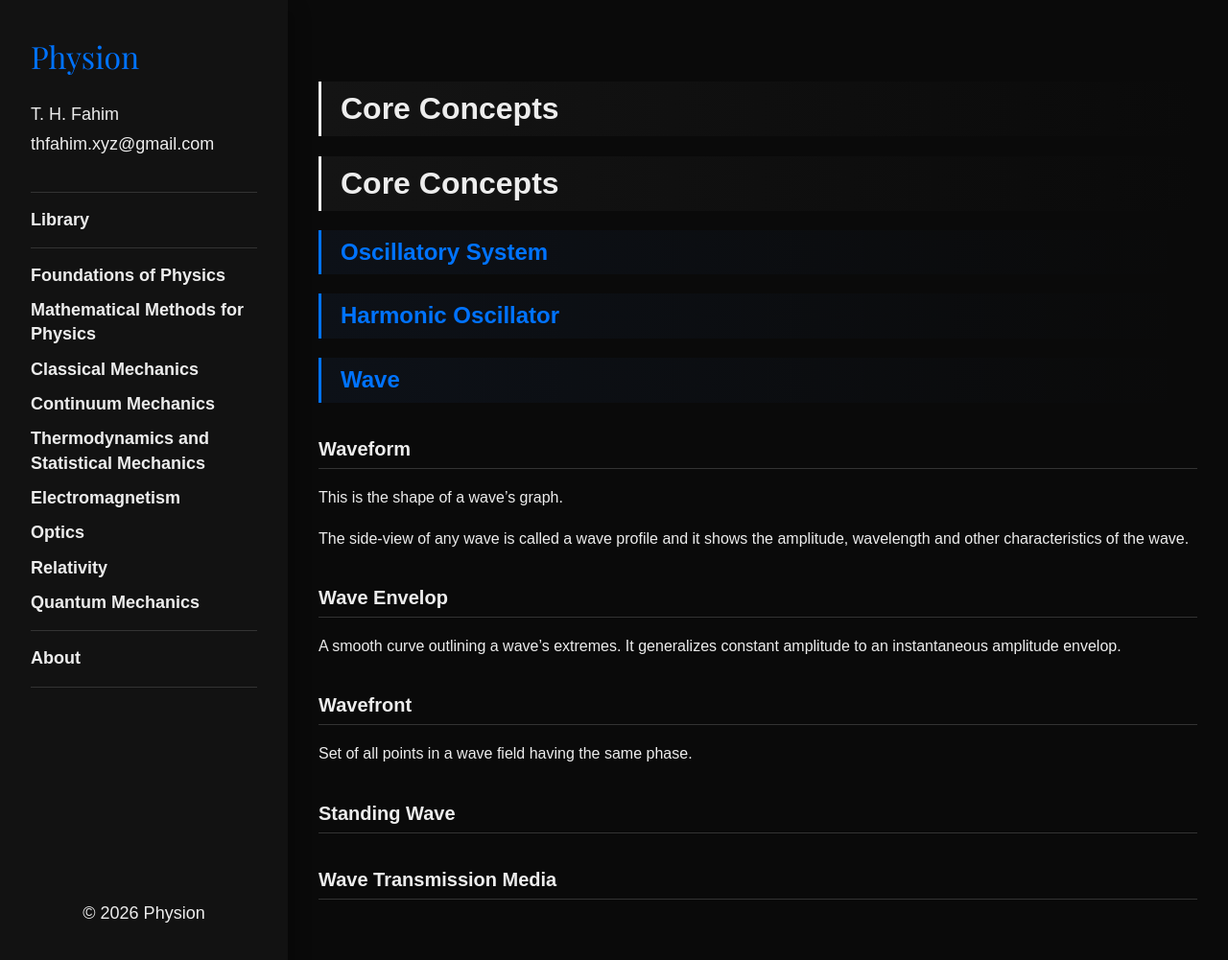
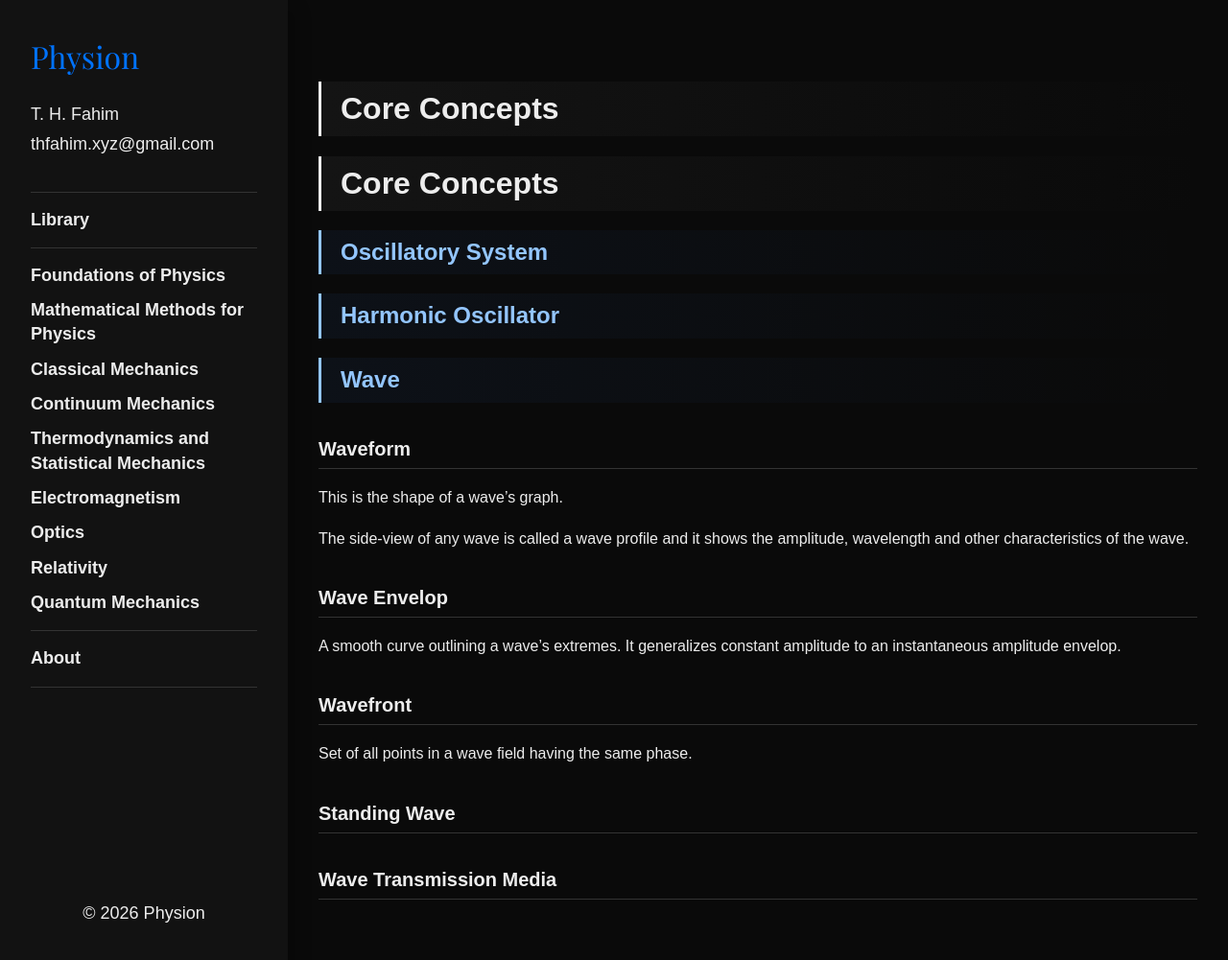
Before and after one commit to thfahim-xyz/physion, a Jekyll site: the page built from books/cm/cm1/cm1-1.md, in a window 1280 px wide and 1018 px high. Shown: the top 1001 px of the window at 96% size. Built offline with Jekyll 4.4.1, drawn with Linux system fonts in a browser that asks for light colours.

Commit message:
Update styles.css

```diff
--- a/assets/css/styles.css
+++ b/assets/css/styles.css
@@ -134,8 +134,8 @@ h2 {
     padding: 9px 20px;
     font-size: 1.5rem;
 
-    color: var(--accent);
-    border-left: 3px solid var(--accent);
+    color: #93c5fd;
+    border-left: 3px solid #93c5fd;
     background: linear-gradient(to right, rgba(59, 130, 246, 0.06), transparent);
 }
 
@@ -195,12 +195,12 @@ th {
 
 a {
     transition: color 0.2s ease;
-    color: #8ab4f8;
+    color: var(--accent);
     text-decoration: none;
 }
 
 a:hover {
-    color: #aecbfa;
+    color: var(--accent-hover);
     text-decoration: underline;
 }
 
@@ -210,7 +210,7 @@ h1 a, h2 a, h3 a {
 }
 
 h1 a:hover, h2 a:hover, h3 a:hover {
-    color: var(--accent-hover);
+    color: var(--accent);
     text-decoration: none;
 }
 
```
